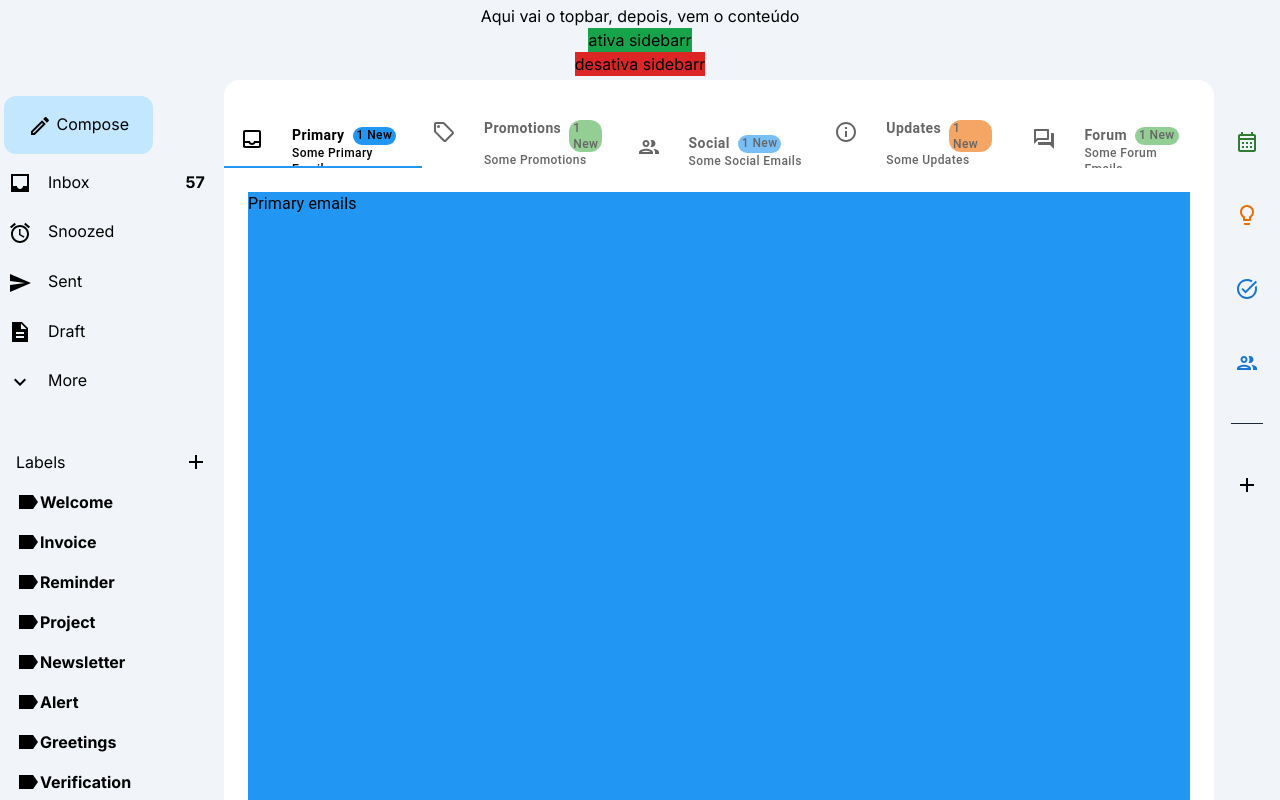
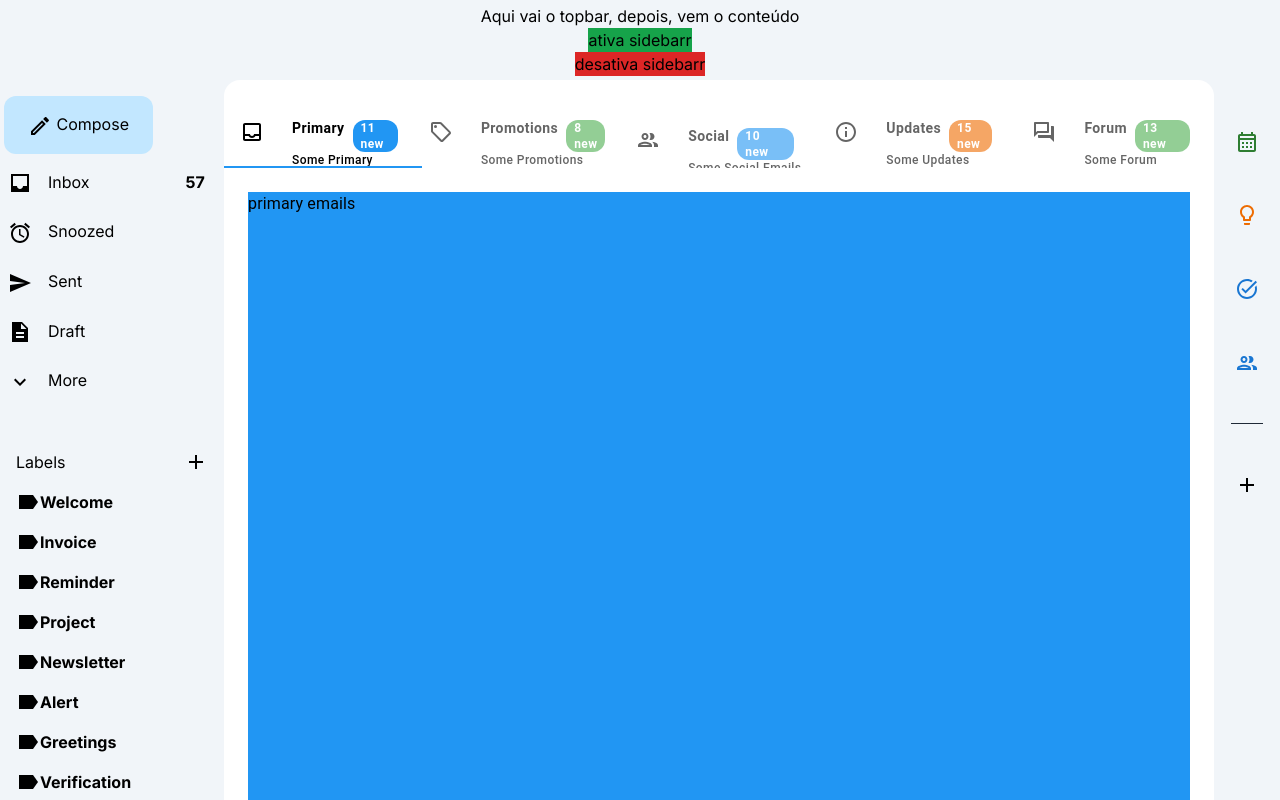
Before and after one commit to Lucas-Valdemar/JD-Gmail, a React (Vite) app: page / in a window 1280 px wide. Shown: the top 800 px of the page. Built offline with nearby package versions, Linux system fonts and the light colour scheme; data requests are answered from the project's data file.

Commit message:
[UPDATE] unread email counter by entry box

```diff
--- a/src/Components/Content/TabBar/Components/tabs.tsx
+++ b/src/Components/Content/TabBar/Components/tabs.tsx
@@ -10,27 +10,27 @@ import React from "react";
 
   const tabs = [
     {
-      title: "Primary",
+      title: "primary",
       icon: <InboxOutlined />,
       index: 0,
     },
     {
-      title: "Promotions",
+      title: "promotions",
       icon: <SellOutlined />,
       index: 1,
     },
     {
-      title: "Social",
+      title: "social",
       icon: <GroupOutlined />,
       index: 2,
     },
     {
-      title: "Updates",
+      title: "updates",
       icon: <InfoOutlined />,
       index: 3,
     },
     {
-      title: "Forum",
+      title: "forum",
       icon: <ForumOutlined />,
       index: 4,
     },
--- a/src/Components/Content/TabBar/TabBar.tsx
+++ b/src/Components/Content/TabBar/TabBar.tsx
@@ -2,7 +2,7 @@ import { useTheme } from "@mui/material/styles";
 import AppBar from "@mui/material/AppBar";
 import Tabs from "@mui/material/Tabs";
 import Tab from "@mui/material/Tab";
-import * as React from "react";
+import React, { useEffect, useState } from "react";
 import { colors } from "@mui/material";
 import Box from "@mui/material/Box";
 
@@ -10,13 +10,39 @@ import tabs from "./Components/tabs";
 import FullWidthTab from "../TabBar/Components/FullWidthTab";
 import a11yProps from "../TabBar/Components/a11yProps";
 
+import api from "../../../../services/api";
+
 export default function TabBar() {
   const theme = useTheme();
-  const [value, setValue] = React.useState(0);
+  const [value, setValue] = useState(0);
+  const [emails, setEmails] = useState([]);
 
   const handleChange = (event: React.SyntheticEvent, newValue: number) => {
     setValue(newValue);
   };
+
+  async function fetchUnreadEmails() {
+    try {
+      console.log("Fetching unread emails...");
+      const response = await api.get("/", {
+        params: {
+          read_state: false,
+        },
+      });
+      console.log("Fetched emails:", response.data);
+      setEmails(response.data);
+    } catch (error) {
+      console.log("Error fetching emails:", error);
+    }
+  }
+
+  function filterInboxEmails(emails, entryBox: string) {
+    return emails.filter((email) => email.entry_box === entryBox).length;
+  }
+
+  useEffect(() => {
+    fetchUnreadEmails();
+  }, []);
 
   return (
     <Box sx={{ bgcolor: "background.paper", width: "100%", height: "100%" }}>
@@ -33,9 +59,9 @@ export default function TabBar() {
           TabIndicatorProps={{
             style: {
               backgroundColor:
-                value == 0 || value == 2
+                value === 0 || value === 2
                   ? colors.blue[500]
-                  : value == 1 || value == 4
+                  : value === 1 || value === 4
                   ? colors.green[500]
                   : colors.orange[800],
             },
@@ -54,15 +80,17 @@ export default function TabBar() {
                       <div
                         style={{
                           background:
-                            tab.index == 0 || tab.index == 2
+                            tab.index === 0 || tab.index === 2
                               ? colors.blue[500]
-                              : tab.index == 1 || tab.index == 4
+                              : tab.index === 1 || tab.index === 4
                               ? colors.green[500]
                               : colors.orange[800],
                         }}
-                        className=" mx-2 rounded-xl px-1 text-xs"
+                        className="mx-2 rounded-xl px-2 text-xs"
                       >
-                        <span className="">1 new</span>
+                        <span className="font-bold text-white lowercase">
+                          {filterInboxEmails(emails, tab.title)} new
+                        </span>
                       </div>
                     </div>
                     <span className="text-xs">Some {tab.title} emails</span>
@@ -85,9 +113,9 @@ export default function TabBar() {
           <span
             style={{
               background:
-                tab.index == 0 || tab.index == 2
+                tab.index === 0 || tab.index === 2
                   ? colors.blue[500]
-                  : tab.index == 1 || tab.index == 4
+                  : tab.index === 1 || tab.index === 4
                   ? colors.green[500]
                   : colors.orange[800],
             }}
```
